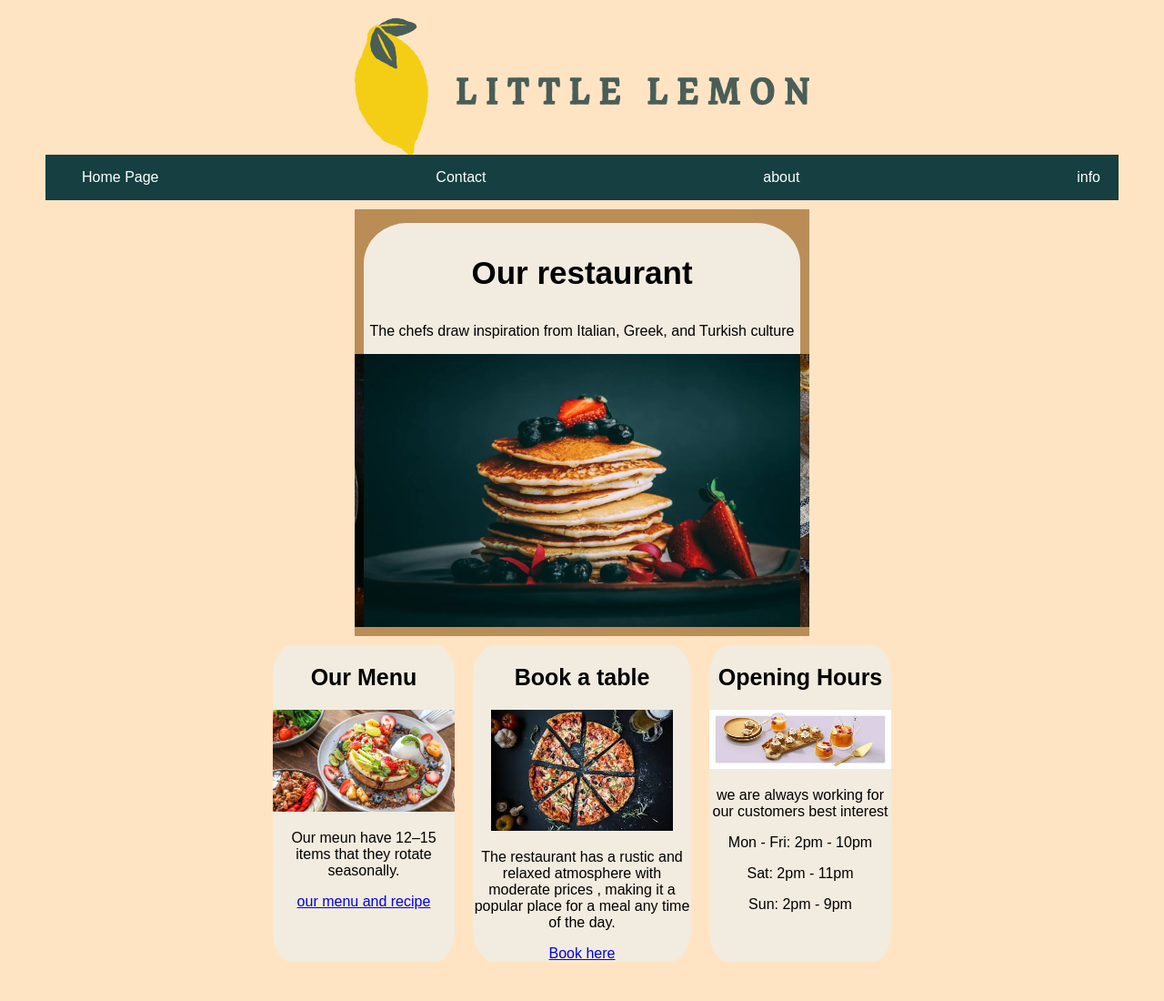
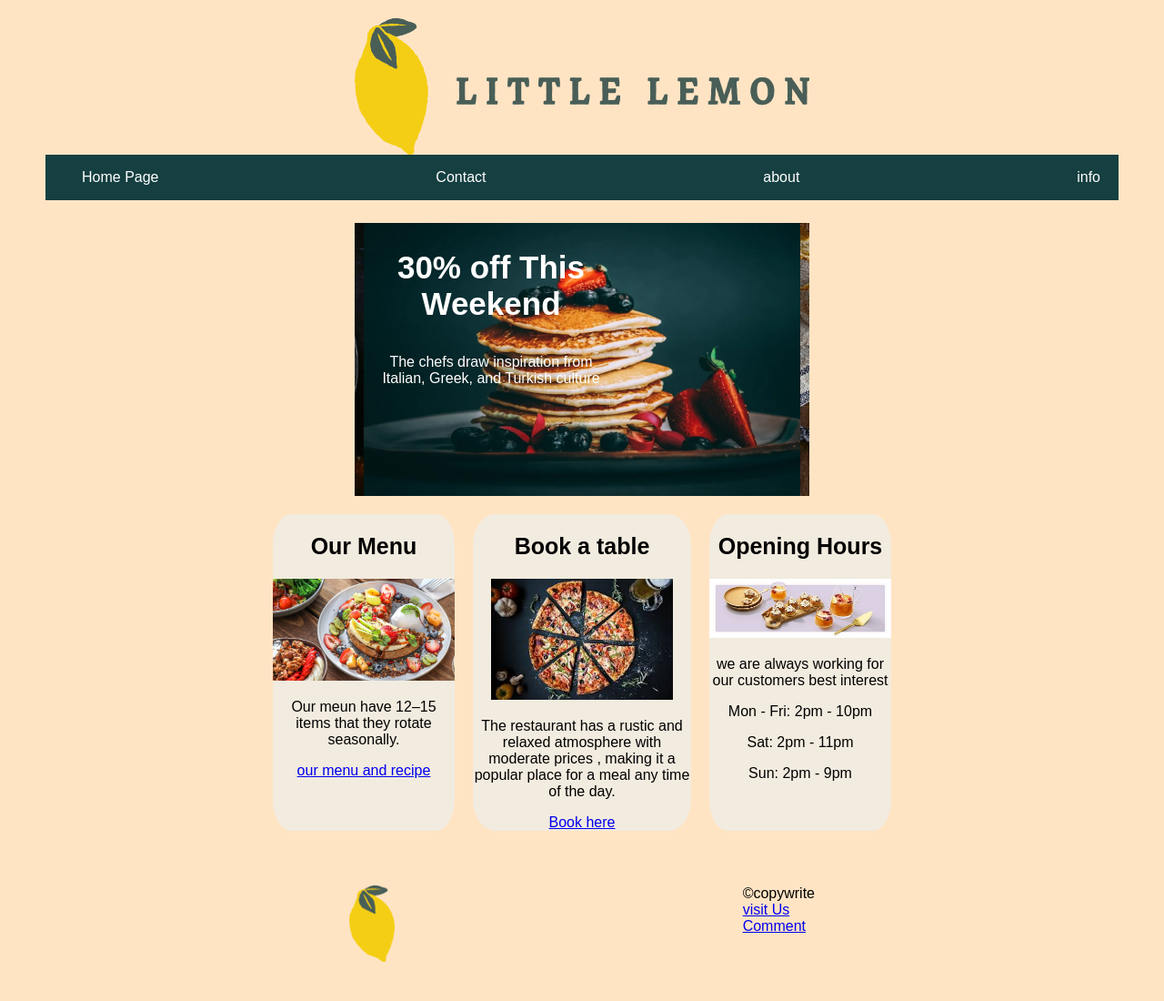
Before and after one commit to EtsegenetE/portfolio-little-lemon, a plain HTML site: page index.html in a window 1280 px wide. Shown: the top 1100 px of the page at 91% size. After the commit the page ends 1061 px from the top, so only its background shows below. Drawn offline with Linux system fonts and the light colour scheme.

Commit message:
text overlay

```diff
--- a/index.html
+++ b/index.html
@@ -21,11 +21,13 @@
     <main>
       <section class="top">
         <article class="slider">
-          <h1>Our restaurant</h1>
-          <p>
-            The chefs draw inspiration from Italian, Greek, and Turkish culture
-          </p>
-
+          <div class="text-overlay">
+            <h1>30% off This Weekend</h1>
+            <p>
+              The chefs draw inspiration from Italian, Greek, and Turkish
+              culture
+            </p>
+          </div>
           <div class="slides">
             <img src="images/chicken.jpg" alt="image 1" />
             <img src="images/pancake.webp" alt="image 2" />
--- a/style.css
+++ b/style.css
@@ -64,8 +64,16 @@ article  {
     width: 100%;
     max-width: 500px;
     margin: auto;
-    background-color: rgb(186, 141, 87);
     padding-top: 5px;
+}
+
+.text-overlay {
+    position: absolute;
+    top: 40%;
+    left: 50%;
+    transform: translate(-90%, -60%);
+    color: white;
+    z-index: 2;
 }
 
 .slides {
```
